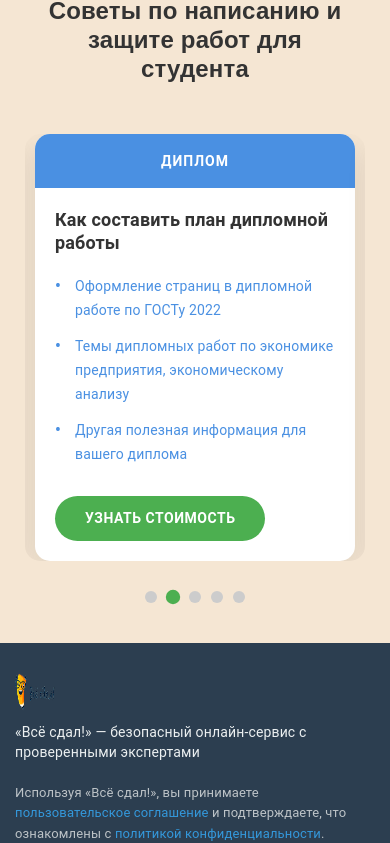
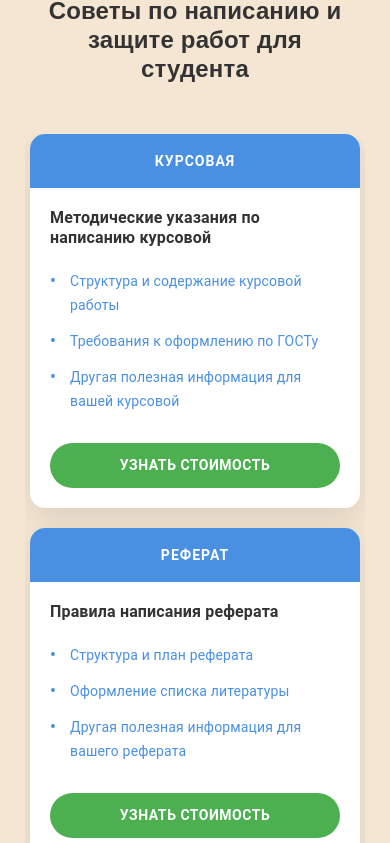
Before and after one commit to Danny-dev23/vse-sdal, a React (Create React App) app: page / in a window 390 px wide. Shown: the part 7116-7959 px from the top of the page. Built offline with nearby package versions, Linux system fonts and the light colour scheme.

Commit message:
Изменение слайдера для показа 2 карточек

```diff
--- a/src/Pages/Home/InfoSlider/InfoSlider.jsx
+++ b/src/Pages/Home/InfoSlider/InfoSlider.jsx
@@ -58,28 +58,49 @@ const InfoSlider = () => {
         "Другая полезная информация для вашей контрольной"
       ],
       buttonText: "УЗНАТЬ СТОИМОСТЬ"
+    },
+    {
+      id: 6,
+      category: "ЭССЕ",
+      title: "Как написать качественное эссе",
+      items: [
+        "Структура и композиция эссе",
+        "Аргументация и примеры",
+        "Другая полезная информация для вашего эссе"
+      ],
+      buttonText: "УЗНАТЬ СТОИМОСТЬ"
     }
   ];
+
+  // Количество слайдов для показа (по 2 карточки)
+  const slidesToShow = 2;
+  const maxSlide = Math.ceil(slides.length / slidesToShow) - 1;
 
   // Автоматическое переключение слайдов
   useEffect(() => {
     const interval = setInterval(() => {
-      setCurrentSlide((prev) => (prev + 1) % slides.length);
+      setCurrentSlide((prev) => (prev >= maxSlide ? 0 : prev + 1));
     }, 5000);
 
     return () => clearInterval(interval);
-  }, [slides.length]);
+  }, [maxSlide]);
 
   const goToSlide = (index) => {
     setCurrentSlide(index);
   };
 
   const nextSlide = () => {
-    setCurrentSlide((prev) => (prev + 1) % slides.length);
+    setCurrentSlide((prev) => (prev >= maxSlide ? 0 : prev + 1));
   };
 
   const prevSlide = () => {
-    setCurrentSlide((prev) => (prev - 1 + slides.length) % slides.length);
+    setCurrentSlide((prev) => (prev <= 0 ? maxSlide : prev - 1));
+  };
+
+  // Получить слайды для текущего показа
+  const getCurrentSlides = () => {
+    const startIndex = currentSlide * slidesToShow;
+    return slides.slice(startIndex, startIndex + slidesToShow);
   };
 
   return (
@@ -97,11 +118,9 @@ const InfoSlider = () => {
           </button>
 
           <div className="info-slider__content">
-            <div
-              className="info-slider__slides"
-              style={{ transform: `translateX(-${currentSlide * 100}%)` }}
-            >
-              {slides.map((slide, index) => (
+            <div className="info-slider__slides-wrapper">
+              <div className="info-slider__slides-grid">
+                {getCurrentSlides().map((slide) => (
                   <div key={slide.id} className="info-slider__slide">
                     <div className="info-slider__card">
                       <div className="info-slider__card-header">
@@ -128,6 +147,7 @@ const InfoSlider = () => {
                 ))}
               </div>
             </div>
+          </div>
 
           <button className="info-slider__nav info-slider__nav--next" onClick={nextSlide}>
             ›
@@ -135,7 +155,7 @@ const InfoSlider = () => {
         </div>
 
         <div className="info-slider__dots">
-          {slides.map((_, index) => (
+          {Array.from({ length: maxSlide + 1 }, (_, index) => (
             <button
               key={index}
               className={`info-slider__dot ${index === currentSlide ? 'active' : ''}`}
--- a/src/Pages/Home/InfoSlider/infoSlider.css
+++ b/src/Pages/Home/InfoSlider/infoSlider.css
@@ -23,7 +23,7 @@
   display: flex;
   align-items: center;
   justify-content: center;
-  max-width: 800px;
+  max-width: 1200px;
   margin: 0 auto;
 }
 
@@ -33,14 +33,19 @@
   border-radius: 15px;
 }
 
-.info-slider__slides {
-  display: flex;
-  transition: transform 0.5s ease-in-out;
+.info-slider__slides-wrapper {
   width: 100%;
 }
 
+.info-slider__slides-grid {
+  display: grid;
+  grid-template-columns: repeat(2, 1fr);
+  gap: 30px;
+  padding: 0 20px;
+  transition: opacity 0.5s ease-in-out;
+}
+
 .info-slider__slide {
-  min-width: 100%;
   display: flex;
   justify-content: center;
 }
@@ -51,8 +56,13 @@
   box-shadow: 0 10px 30px rgba(0, 0, 0, 0.1);
   overflow: hidden;
   width: 100%;
-  max-width: 600px;
-  margin: 0 20px;
+  max-width: 500px;
+  transition: transform 0.3s ease, box-shadow 0.3s ease;
+}
+
+.info-slider__card:hover {
+  transform: translateY(-5px);
+  box-shadow: 0 15px 40px rgba(0, 0, 0, 0.15);
 }
 
 .info-slider__card-header {
@@ -74,17 +84,19 @@
 }
 
 .info-slider__card-title {
-  font-size: 20px;
+  font-size: 18px;
   font-weight: 700;
   color: #333;
   margin-bottom: 20px;
   line-height: 1.3;
+  min-height: 50px;
 }
 
 .info-slider__list {
   list-style: none;
   padding: 0;
   margin: 0 0 30px 0;
+  min-height: 80px;
 }
 
 .info-slider__list-item {
@@ -128,6 +140,7 @@
   cursor: pointer;
   transition: all 0.3s ease;
   letter-spacing: 0.5px;
+  width: 100%;
 }
 
 .info-slider__button:hover {
@@ -199,7 +212,12 @@
 /* Responsive design */
 @media (max-width: 1024px) {
   .info-slider__container {
-    max-width: 700px;
+    max-width: 900px;
+  }
+
+  .info-slider__slides-grid {
+    gap: 20px;
+    padding: 0 15px;
   }
 
   .info-slider__nav--prev {
@@ -225,12 +243,22 @@
     margin: 0 20px;
   }
 
-  .info-slider__card {
-    margin: 0 10px;
+  .info-slider__slides-grid {
+    grid-template-columns: 1fr;
+    gap: 20px;
+    padding: 0 10px;
   }
 
   .info-slider__card-content {
     padding: 25px;
+  }
+
+  .info-slider__card-title {
+    min-height: auto;
+  }
+
+  .info-slider__list {
+    min-height: auto;
   }
 
   .info-slider__nav {
@@ -258,7 +286,7 @@
   }
 
   .info-slider__card-title {
-    font-size: 18px;
+    font-size: 16px;
   }
 
   .info-slider__nav {
@@ -268,4 +296,8 @@
   .info-slider__container {
     margin: 0 10px;
   }
+
+  .info-slider__slides-grid {
+    padding: 0 5px;
+  }
 }
```
Lines whose indentation alone changed are shown as unchanged.
